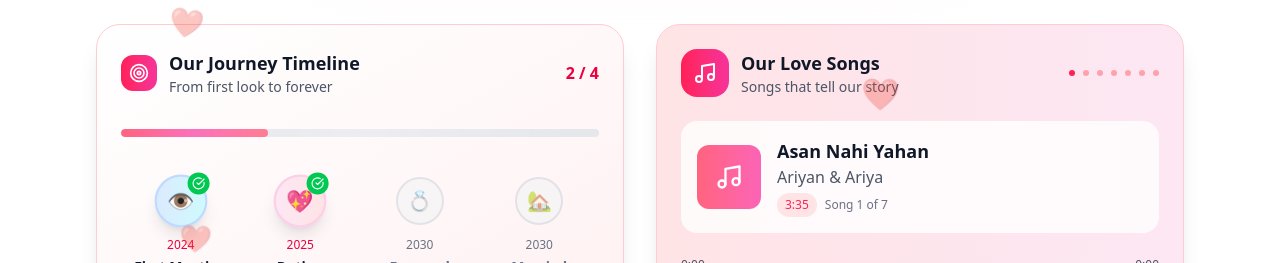
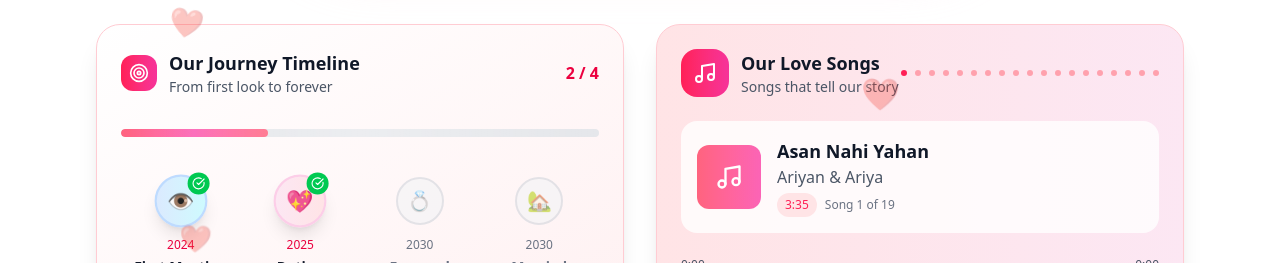
Before and after one commit to unknownhifjur-cpu/fah, a React (Vite) app: page /future in a window 1280 px wide. Shown: the part 338-601 px from the top of the page. Built offline with nearby package versions, Linux system fonts and the light colour scheme.

Commit message:
Add new songs to the music list

```diff
--- a/src/pages/Future/Future.jsx
+++ b/src/pages/Future/Future.jsx
@@ -61,6 +61,78 @@ const loveSongs = [
     artist: "Fahamida",
     src: "/music/kal.mp3",
     duration: "6:19"
+  },
+  {
+    title: "Agar Tum Sath Ho",
+    artist: "Fahamida",
+    src: "/music/agartum.mp3",
+    duration: "5:42"
+  },
+  {
+    title: "Chamma Chamma",
+    artist: "Fahamida",
+    src: "/music/chammachamma.mp3",
+    duration: "2:54"
+  },
+  {
+    title: "Chhod Diya Wo Rasta",
+    artist: "Fahamida",
+    src: "/music/chhodDiya.mp3",
+    duration: "5:59"
+  },
+  {
+    title: "Hasi",
+    artist: "Fahamida",
+    src: "/music/hasi.mp3",
+    duration: "4:18"
+  },
+  {
+    title: "Choliya Ke Hukk",
+    artist: "Fahamida",
+    src: "/music/choliyaK.mp3",
+    duration: "7:06"
+  },
+  {
+    title: "Hua Hai Aaj",
+    artist: "Fahamida",
+    src: "/music/huaHaiAaj.mp3",
+    duration: "6:23"
+  },
+  {
+    title: "Kabhi Jo Badal",
+    artist: "Fahamida",
+    src: "/music/kabhiJo.mp3",
+    duration: "5:22"
+  },
+  {
+    title: "Kal Jo Na Tujhse",
+    artist: "Fahamida",
+    src: "/music/kal.mp3",
+    duration: "6:21"
+  },
+  {
+    title: "Komariya Dole Gole",
+    artist: "Fahamida",
+    src: "/music/kamariyaDole.mp3",
+    duration: "3:44"
+  },
+  {
+    title: "Mareez-e-Ishq",
+    artist: "Fahamida",
+    src: "/music/mareezIshq.mp3",
+    duration: "5:07"
+  },
+  {
+    title: "Pyar Karte Ho Na",
+    artist: "Fahamida",
+    src: "/music/pyarKarte.mp3",
+    duration: "3:23"
+  },
+  {
+    title: "Teri Sansoon Mein",
+    artist: "Fahamida",
+    src: "/music/teriSanson.mp3",
+    duration: "6:03"
   },
 ];
 
```
